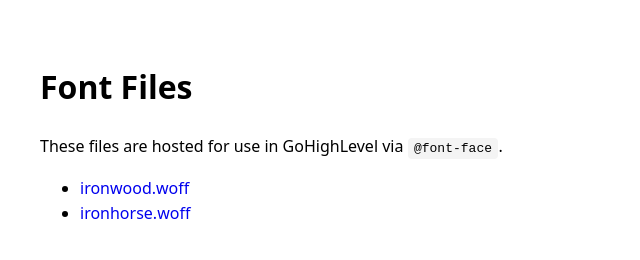
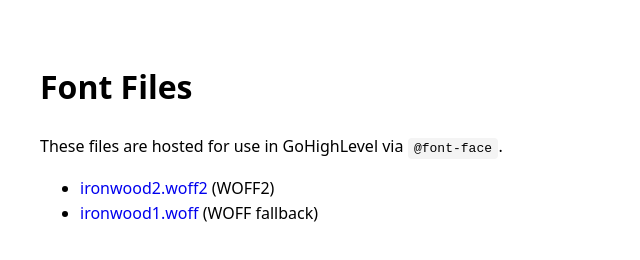
Before and after one commit to profileelitellc-ai/iomc.fonts, a plain HTML site: page index.html in a window 1280 px wide. Shown: the whole page, without its empty margins (0-640 px from the left). Drawn offline with Linux system fonts and the light colour scheme.

Commit message:
Update index.html

```diff
--- a/index.html
+++ b/index.html
@@ -13,8 +13,8 @@
   <h1>Font Files</h1>
   <p>These files are hosted for use in GoHighLevel via <code>@font-face</code>.</p>
   <ul>
-    <li><a href="./ironwood.woff">ironwood.woff</a></li>
-    <li><a href="./ironhorse.woff">ironhorse.woff</a></li>
+    <li><a href="./ironwood2.woff2">ironwood2.woff2</a> (WOFF2)</li>
+    <li><a href="./ironwood1.woff">ironwood1.woff</a> (WOFF fallback)</li>
   </ul>
 </body>
 </html>
```
